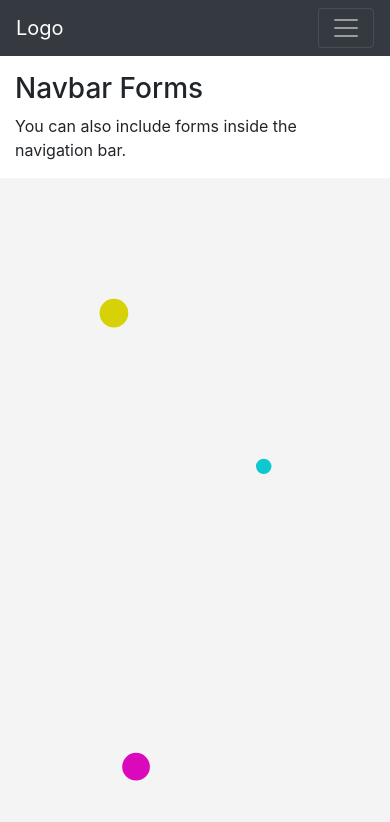
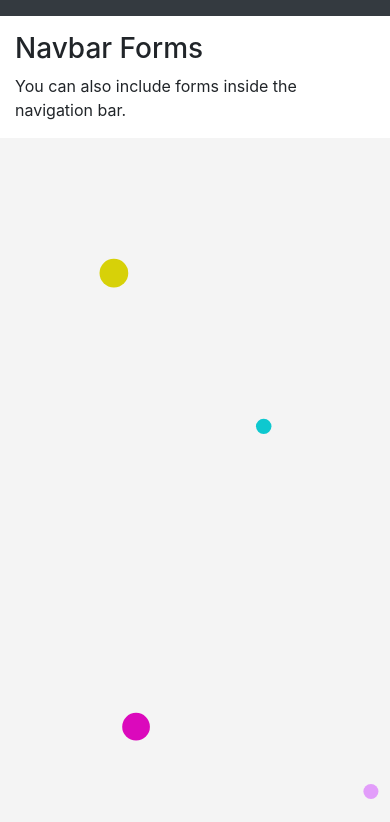
Before and after one commit to pizza-rat-matt/pizza-rat-matt.github.io, a website: page index.html in a window 390 px wide. Shown: the top 822 px of the page. Drawn offline with nearby package versions, Linux system fonts and the light colour scheme.

Commit message:
trying to fix bugs

```diff
--- a/index.html
+++ b/index.html
@@ -21,10 +21,6 @@
     <body>
         <nav class="navbar navbar-expand-sm navbar-dark bg-dark">
             <div class="container-fluid">
-              <a class="navbar-brand" href="javascript:void(0)">Logo</a>
-              <button class="navbar-toggler" type="button" data-bs-toggle="collapse" data-bs-target="#mynavbar">
-                <span class="navbar-toggler-icon"></span>
-              </button>
               <div class="collapse navbar-collapse" id="mynavbar">
                 <ul class="navbar-nav me-auto">
                   <li class="nav-item">
```
